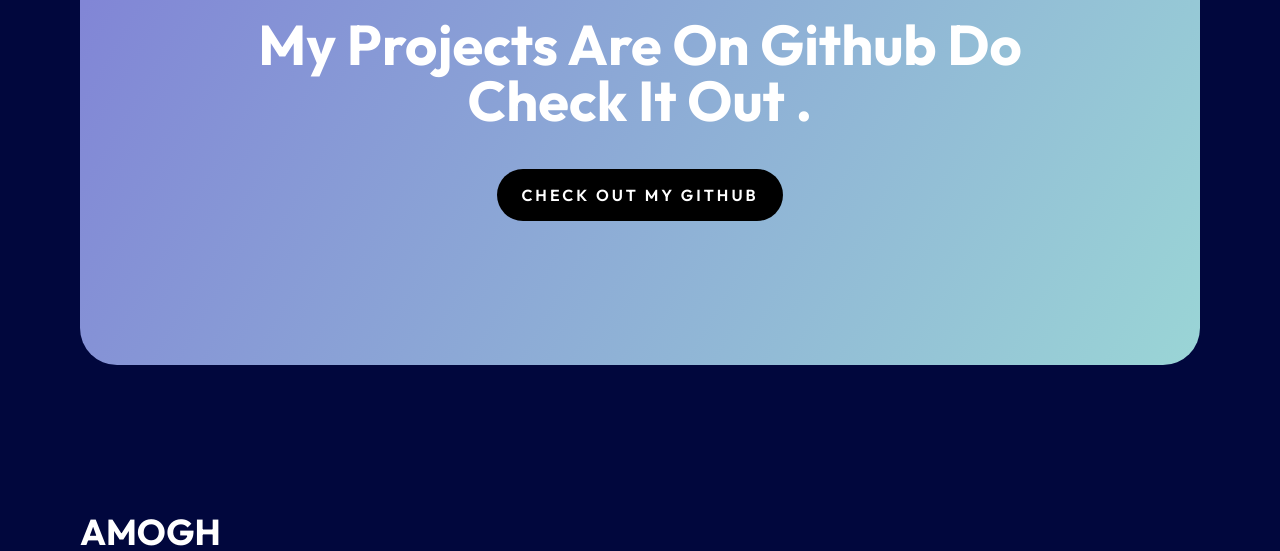
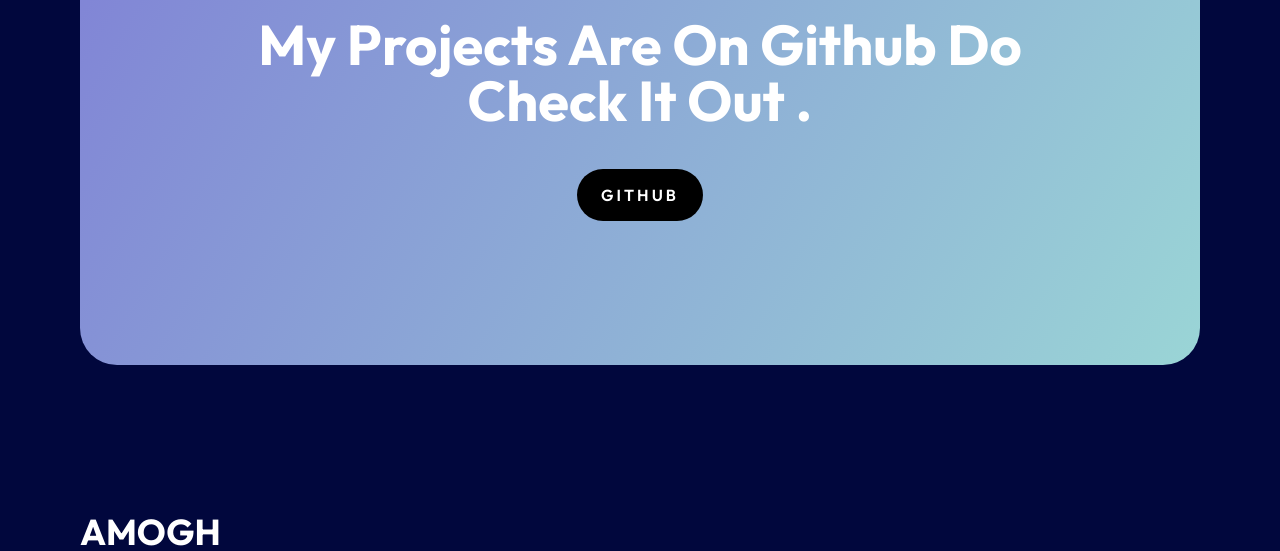
Before and after one commit to AmOGhMaLvIyA/portfolio, a plain HTML site: page index.html in a window 1280 px wide. Shown: the part 2372-2923 px from the top of the page. Drawn offline with Linux system fonts and the light colour scheme.

Commit message:
Update index.html

```diff
--- a/index.html
+++ b/index.html
@@ -129,7 +129,7 @@
             <div class="event-wrap normalizer">
                 <h2 class="subheading">Project</h2>
                 <h1 class="h1">My projects are on github do check it out .</h1>
-                <a href="https://github.com/AmOGhMaLvIyA" class="btn subheading view-two">Check Out My Github</a>
+                <a href="https://github.com/AmOGhMaLvIyA" class="btn subheading view-two">Github</a>
             </div>
         </div>
     </section>
```
